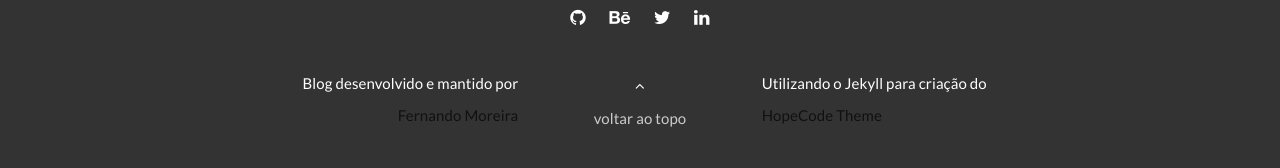
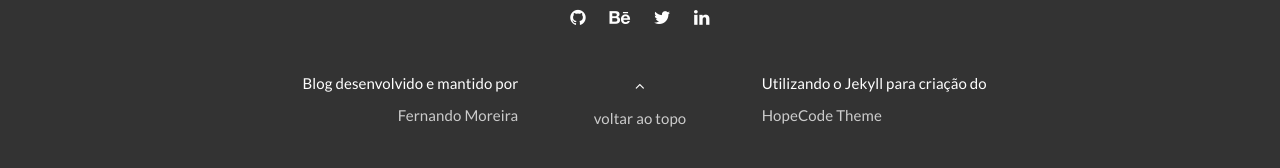
Before and after one commit to ihFernando/blog, a Jekyll site: the page built from index.html, in a window 1280 px wide. Shown: the part 2782-2950 px from the top of the page. Built offline with Jekyll 4.4.1, drawn with Linux system fonts in a browser that asks for light colours; the list of posts is cut into pages by our own code.

Commit message:
Update estilo.css

```diff
--- a/assets/css/estilo.css
+++ b/assets/css/estilo.css
@@ -554,7 +554,7 @@ footer p {
 }
 
 footer p > a {
-    color: #ccc;
+    color: #ccc !important;
 }
 
 footer i {
```
